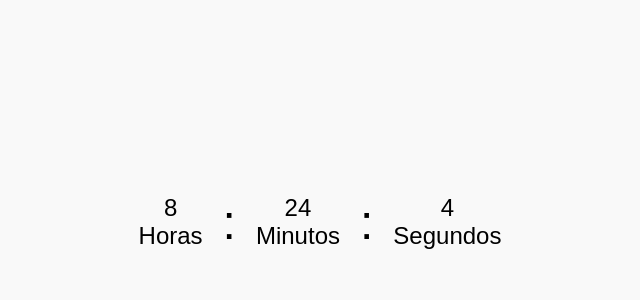
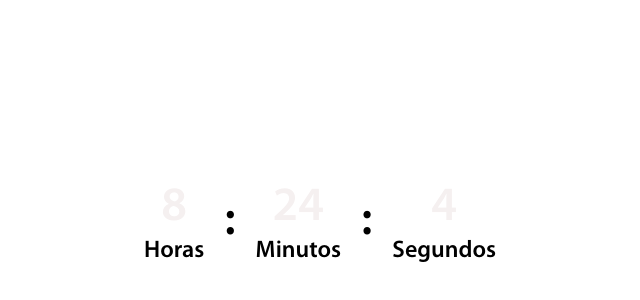
Before and after one commit to TI-ALAC/re_contador, a plain HTML site: page index.html in a window 1280 px wide. Shown: the part 178-478 px from the top of the page, without its empty margins (320-960 px from the left). Drawn offline with Linux system fonts and the light colour scheme.

Commit message:
first commit2

```diff
--- a/index.html
+++ b/index.html
@@ -1,36 +1,62 @@
 <!DOCTYPE html>
 <html>
+
 <head>
     <style>
+        @font-face {
+            font-family: 'MYRIADPRO';
+            src: url('fonts/MYRIADPRO-SEMIBOLD.OTF');
+            font-weight: regular;
+        }
+
         body {
-  font-family: Arial, sans-serif;
+            font-family: 'MYRIADPRO', 'Gill Sans MT', Calibri, 'Trebuchet MS', sans-serif;
             text-align: center;
-  background-color: #f9f9f9;
+            background-color: #fff;
             display: flex;
             justify-content: center;
             align-items: center;
             height: 100vh;
             margin: 0;
         }
+
         .countdown {
             font-size: 48px;
             display: flex;
             justify-content: center;
             align-items: center;
         }
+
         .countdown div {
             margin: 0 10px;
             text-align: center;
         }
+
         .countdown div span {
             display: block;
             font-size: 24px;
+        }
+        .countdown div #hours{
+            display: block;
+            font-size: 48px;
+            color: #f5f0f0;
+        }
+        .countdown div #minutes{
+            display: block;
+            font-size: 48px;
+            color: #f5f0f0;
+        }
+        .countdown div #seconds{
+            display: block;
+            font-size: 48px;
+            color: #f5f0f0;
         }
         .separator {
             font-size: 48px;
         }
     </style>
 </head>
+
 <body>
 
     <div class="countdown" id="countdown">
@@ -55,7 +81,7 @@ body {
         var countDownDate = new Date("Dec 31, 2024 23:59:59").getTime();
 
         // Actualiza el contador cada segundo
-  var x = setInterval(function() {
+        var x = setInterval(function () {
 
             // Obtén la fecha y hora de hoy
             var now = new Date().getTime();
@@ -82,4 +108,5 @@ body {
     </script>
 
 </body>
+
 </html>
```
Also changed, not shown: fonts/MYRIADPRO-BOLD.OTF (added), fonts/MYRIADPRO-BOLDCOND.OTF (added), fonts/MYRIADPRO-BOLDCONDIT.OTF (added), fonts/MYRIADPRO-BOLDIT.OTF (added), fonts/MYRIADPRO-COND.OTF (added), fonts/MYRIADPRO-CONDIT.OTF (added), fonts/MYRIADPRO-SEMIBOLD.OTF (added), fonts/MYRIADPRO-SEMIBOLDIT.OTF (added), fonts/MyriadPro-Light.otf (added), fonts/MyriadPro-Regular.otf (added). Lines whose indentation alone changed are shown as unchanged.
